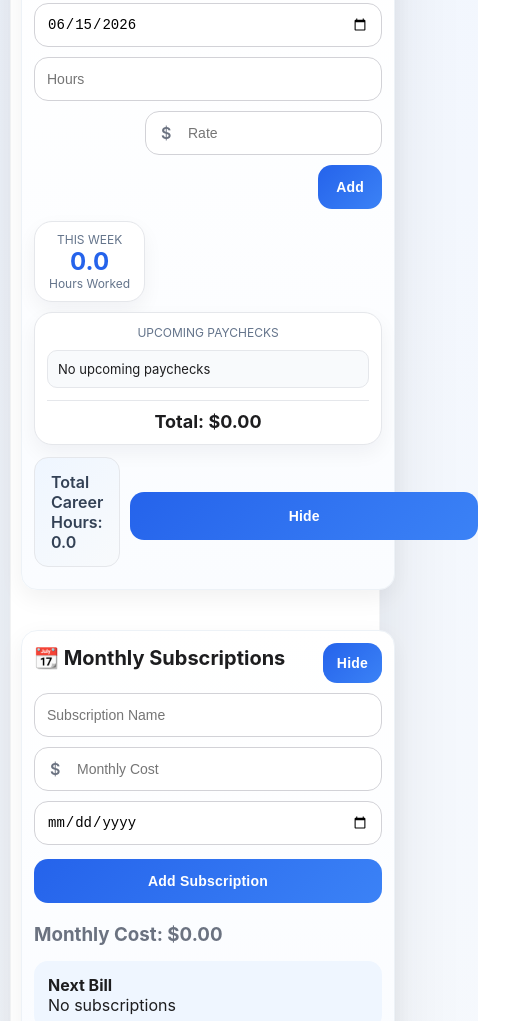
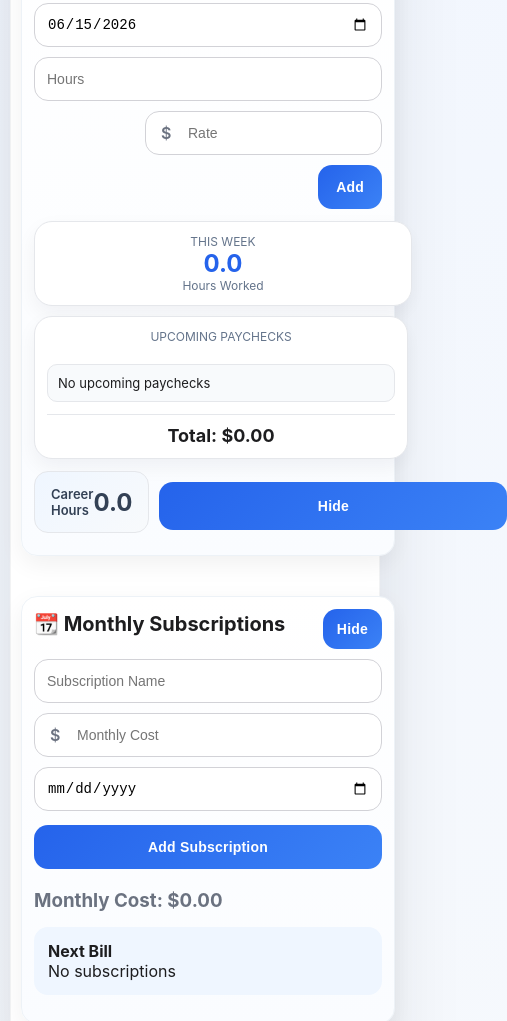
Before and after one commit to CrystalEzone-art/finance-tracker, a plain HTML site: page index.html in a window 390 px wide. Shown: the part 1535-2556 px from the top of the page, 507 px wide, since content can reach past the window. Drawn offline with nearby package versions, Linux system fonts and the light colour scheme; no server answers.

Commit message:
Add files via upload

```diff
--- a/index.html
+++ b/index.html
@@ -777,6 +777,21 @@
 
             #shiftListWrapper {
                 max-height: 220px !important;
+            }
+
+            /* Hours Tracker mobile layout */
+            .form div[style*="display:flex;gap:10px;margin:12px 0;flex-wrap:wrap"] {
+                flex-direction: column !important;
+            }
+
+            .form div[style*="display:flex;gap:10px;margin:12px 0;flex-wrap:wrap"] > div {
+                flex: none !important;
+                width: 100% !important;
+            }
+
+            #paycheckBreakdown {
+                max-height: 160px;
+                overflow-y: auto;
             }
         }
     </style>
@@ -903,13 +918,15 @@
                     </div>
                     <button class="income-btn" style="width:auto;margin-top:0;padding:0 18px;" onclick="addShift()">Add</button>
                 </div>
-                <div style="display:grid;grid-template-columns:1fr 1fr;gap:10px;margin:12px 0;">
-                    <div style="background:white;border:1px solid #e5e7eb;padding:10px 14px;border-radius:18px;text-align:center;box-shadow:0 8px 20px rgba(15,23,42,.05);height:fit-content;align-self:start;">
-                        <div style="font-size:12px;color:#64748b;">THIS WEEK</div>
-                        <div style="font-size:24px;font-weight:700;color:#2563eb;" id="weekHours">0</div>
-                        <div style="font-size:12px;color:#64748b;">Hours Worked</div>
+                <div style="display:flex;gap:10px;margin:12px 0;flex-wrap:wrap;">
+                    <div style="flex:1;background:white;border:1px solid #e5e7eb;padding:12px 14px;border-radius:18px;box-shadow:0 8px 20px rgba(15,23,42,.05);display:flex;justify-content:center;align-items:center;">
+                        <div style="display:flex;flex-direction:column;align-items:center;justify-content:center;width:100%;">
+                            <div style="font-size:12px;color:#64748b;">THIS WEEK</div>
+                            <div style="font-size:24px;font-weight:700;color:#2563eb;" id="weekHours">0</div>
+                            <div style="font-size:12px;color:#64748b;">Hours Worked</div>
+                        </div>
                     </div>
-                    <div style="background:white;border:1px solid #e5e7eb;padding:12px;border-radius:18px;box-shadow:0 8px 20px rgba(15,23,42,.05);">
+                    <div style="flex:3;background:white;border:1px solid #e5e7eb;padding:12px;border-radius:18px;box-shadow:0 8px 20px rgba(15,23,42,.05);">
                         <div style="font-size:12px;color:#64748b;text-align:center;margin-bottom:10px;">UPCOMING PAYCHECKS</div>
                         <div id="paycheckBreakdown" style="margin-top:8px;font-size:13px;"></div>
                         <div id="paydayCountdown" style="margin-top:10px;padding:10px;background:#f8fafc;border-radius:10px;border:1px solid #e5e7eb;font-size:13px;"></div>
@@ -919,8 +936,9 @@
                     </div>
                 </div>
                 <div style="display:flex;justify-content:space-between;align-items:center;gap:10px;margin:10px 0;">
-                    <div id="shiftSummary" style="flex:1;padding:14px 16px;background:linear-gradient(135deg,#eff6ff,#f8fafc);border:1px solid #e5e7eb;border-radius:14px;font-weight:600;color:#334155;">
-                        Total Career Hours: <span id="hoursWorked">0</span>
+                    <div id="shiftSummary" style="flex:1;padding:14px 16px;background:linear-gradient(135deg,#eff6ff,#f8fafc);border:1px solid #e5e7eb;border-radius:14px;color:#334155;display:flex;justify-content:space-between;align-items:center;">
+                        <span style="font-size:13px;font-weight:600;">Career Hours</span>
+                        <span id="hoursWorked" style="font-size:24px;font-weight:700;">0</span>
                     </div>
                     <button
                         type="button"
@@ -1588,12 +1606,12 @@ function renderShifts() {
             String(j.name).trim() === String(shift.job).trim()
         );
 
-        if (jobInfo?.payDate) {
+        if (jobInfo?.pay_date) {
             const today = new Date();
             today.setHours(0,0,0,0);
 
-            let nextPayDate = new Date(jobInfo.payDate + 'T12:00:00');
-            const cutoffDays = Number(jobInfo.cutoffDays || 0);
+            let nextPayDate = new Date(jobInfo.pay_date + 'T12:00:00');
+            const cutoffDays = Number(jobInfo.cutoff_days || 0);
 
             // Find the paycheck that this shift belongs to
             while (true) {
```
